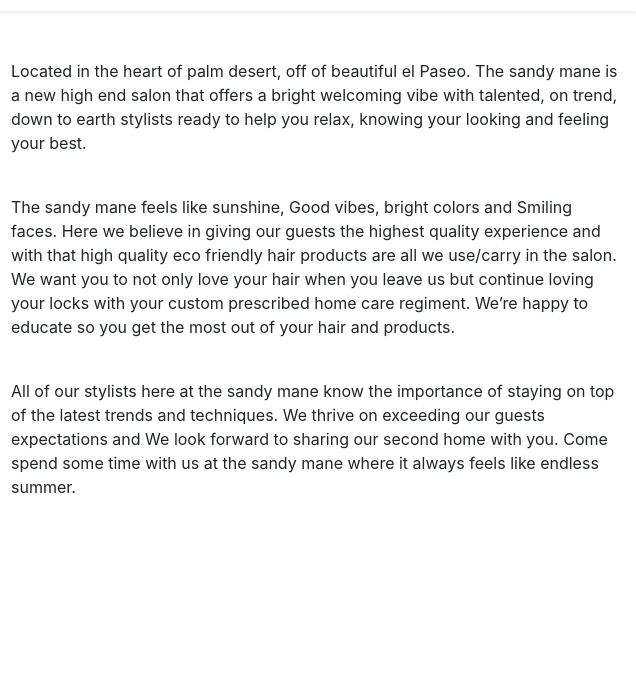
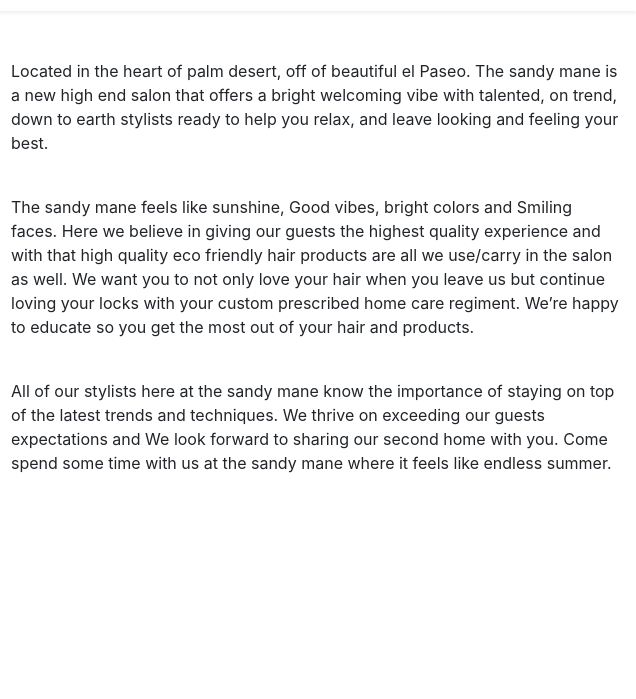
Before and after one commit to jdlevish/SandyManev2, a Gatsby site: page /Salon in a window 1280 px wide. Shown: the part 630-1329 px from the top of the page, 644-1280 px from the left. Built offline with nearby package versions, Linux system fonts and the light colour scheme; Gatsby itself is replaced by a stand-in of ours.

Commit message:
cleaned up text, added meta data for seo, using react helmet

```diff
--- a/gatsby-config.js
+++ b/gatsby-config.js
@@ -8,5 +8,5 @@ module.exports = {
   siteMetadata: {
     siteUrl: `https://www.thesandymane.com`,
   },
-  plugins: [`gatsby-plugin-sitemap`],
+  plugins: [`gatsby-plugin-sitemap`, `gatsby-plugin-react-helmet`],
 }
--- a/src/components/SalonText.js
+++ b/src/components/SalonText.js
@@ -11,14 +11,14 @@ export default function SalonText() {
 
                 <Container className='text-main col-md-6  pt-5'>
 
-                    <article ><p>Located in the heart of palm desert, off of beautiful el Paseo. The sandy mane is a new high end salon that offers a bright welcoming vibe with talented, on trend, down to earth stylists ready to help you relax, knowing your looking and feeling your best.</p>
+                    <article ><p>Located in the heart of palm desert, off of beautiful el Paseo. The sandy mane is a new high end salon that offers a bright welcoming vibe with talented, on trend, down to earth stylists ready to help you relax, and leave looking and feeling your best.</p>
                         <br></br>
 
-                        <p>The sandy mane feels like sunshine, Good vibes, bright colors and Smiling faces. Here we believe in giving our guests the highest quality experience and with that high quality eco friendly hair products are all we use/carry in the salon. We want you to not only love your hair when you leave us but continue loving your locks with your custom prescribed home care regiment. We’re happy to educate so you get the most out of your hair and products.
+                        <p>The sandy mane feels like sunshine, Good vibes, bright colors and Smiling faces. Here we believe in giving our guests the highest quality experience and with that high quality eco friendly hair products are all we use/carry in the salon as well. We want you to not only love your hair when you leave us but continue loving your locks with your custom prescribed home care regiment. We’re happy to educate so you get the most out of your hair and products.
                         </p>
                         <br></br>
                         <p>
-                            All of our stylists here at the sandy mane know the importance of staying on top of the latest trends and techniques. We thrive on exceeding our guests expectations and We look forward to sharing our second home with you. Come spend some time with us at the sandy mane where it always feels like endless summer.</p></article>
+                            All of our stylists here at the sandy mane know the importance of staying on top of the latest trends and techniques. We thrive on exceeding our guests expectations and We look forward to sharing our second home with you. Come spend some time with us at the sandy mane where it feels like endless summer.</p></article>
                 </Container>
             </div>
 
--- a/src/pages/Salon.js
+++ b/src/pages/Salon.js
@@ -4,10 +4,15 @@ import Hero from '../components/hero';
 import SalonText from '../components/SalonText.js';
 import { Container } from 'react-bootstrap'
 import "bootstrap/dist/css/bootstrap.min.css";
+import { Helmet } from 'react-helmet';
 
 export default function Salon() {
     return (
         <div>
+            <Helmet>
+                <meta charSet="utf-8" />
+                <title>The Sandy Mane: a new high-end salon in Palm Desert California </title>
+            </Helmet>
             <NavBar />
             <SalonText />
         </div>
```
Also changed, not shown: package.json (+6 -4 lines), src/pages/contact.js (+6 -1 lines), src/pages/index.js (+6 -1 lines), static/favicon.ico, 1 other file.
